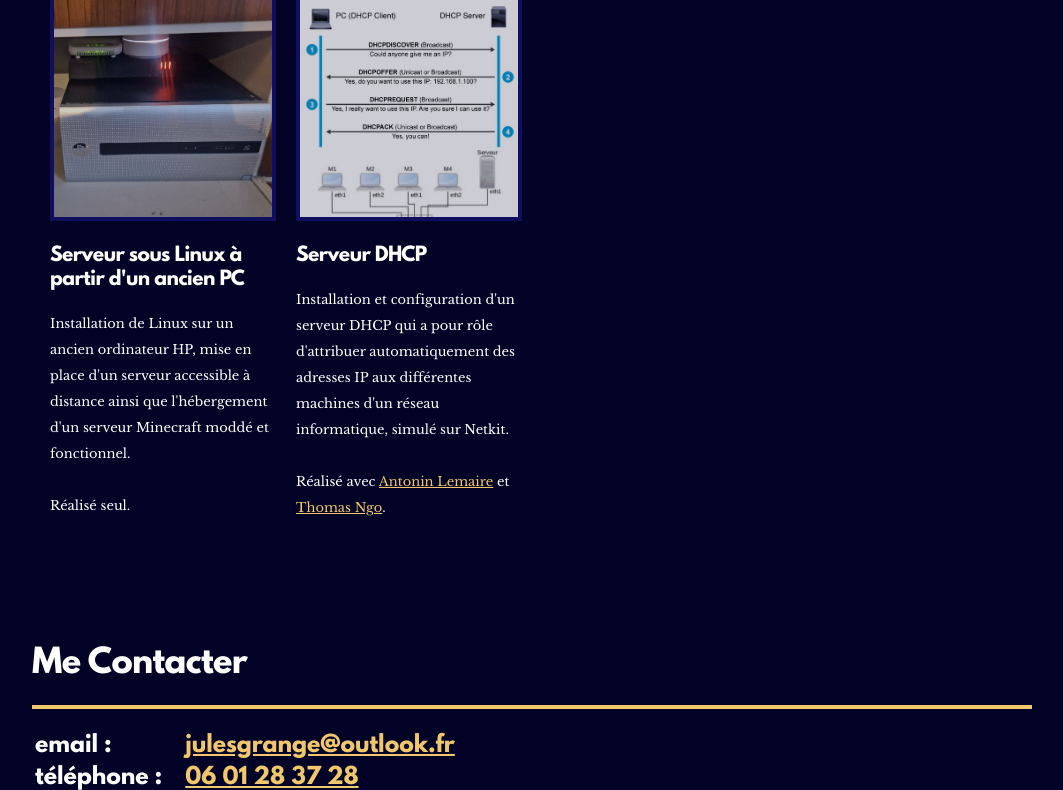
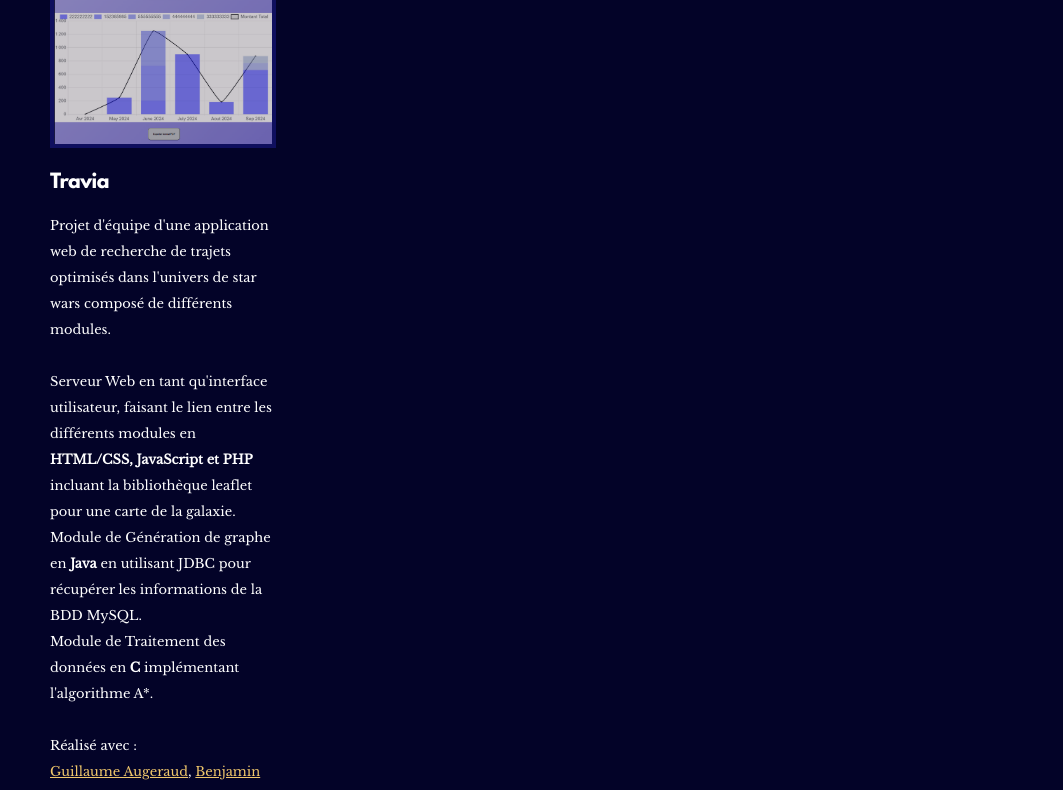
Before and after one commit to HayroMaki/Portfolio, a plain HTML site: page index.html in a window 1280 px wide. Shown: the part 5138-5928 px from the top of the page, without its empty margins (108-1171 px from the left). Drawn offline with nearby package versions, Linux system fonts and the light colour scheme.

Commit message:
Added New project : Travia.

```diff
--- a/index.html
+++ b/index.html
@@ -499,7 +499,23 @@
                       Réalisé avec :<br><a href="https://www.linkedin.com/in/guillaume-augeraud/">Guillaume Augeraud</a>,
                       <a href="https://www.linkedin.com/in/rissot/">Benjamin Rissot</a> et
                       <a href="https://www.linkedin.com/in/a-achirecesei/">Andrei Achirecesei</a>.
+                  </p>
+                </div>
+              </div>
 
+              <div class="column small"> <!--Travia-->
+                <div class="content">
+                  <a href="" target="_blank" rel="noopener noreferrer">
+                    <img class="imgProj" src="img/JeFinance.png" alt="Travia"></a>
+                  <h3>Travia</h3>
+                  <p>
+                    Projet d'équipe d'une application web de recherche de trajets optimisés dans l'univers de star wars composé de différents modules.<br><br>
+                    Serveur Web en tant qu'interface utilisateur, faisant le lien entre les différents modules en <b>HTML/CSS, JavaScript et PHP</b> incluant la bibliothèque leaflet pour une carte de la galaxie.<br>
+                    Module de Génération de graphe en <b>Java</b> en utilisant JDBC pour récupérer les informations de la BDD MySQL.<br>
+                    Module de Traitement des données en <b>C</b> implémentant l'algorithme A*.<br><br>
+                    Réalisé avec :<br><a href="https://www.linkedin.com/in/guillaume-augeraud/">Guillaume Augeraud</a>,
+                    <a href="https://www.linkedin.com/in/rissot/">Benjamin Rissot</a> et
+                    <a href="https://www.linkedin.com/in/a-achirecesei/">Andrei Achirecesei</a>.
                   </p>
                 </div>
               </div>
@@ -585,9 +601,8 @@
         document.getElementById("date").innerHTML = date;
 
         // Progress Bar
-        window.onscroll = function() {ProgressBar()};
-        function ProgressBar()
-        {
+        window.onscroll = () => {ProgressBar()};
+        function ProgressBar() {
           var winScroll = document.body.scrollTop || document.documentElement.scrollTop;
           var height = document.documentElement.scrollHeight - document.documentElement.clientHeight;
           var scrolled = (winScroll / height) * 100;
```
